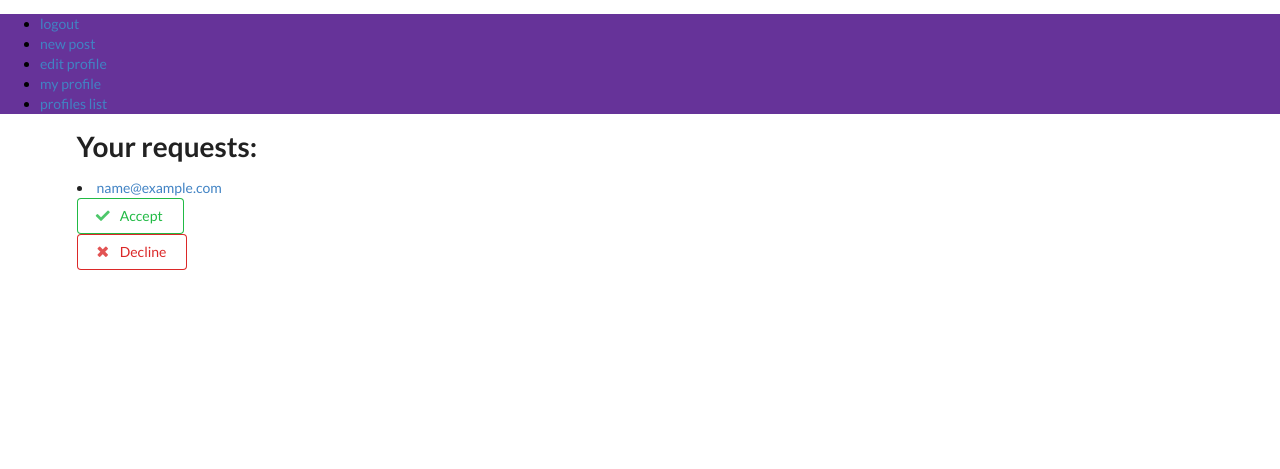
After one commit to elahe412/social_network_project, a Django app: page /posts/follow_requests/ in a window 1280 px wide. The commit adds this page. Shown: the top 469 px of the page. Run offline with Django 3.2, Linux system fonts and the light colour scheme; a user stored in the database is signed in; tables that the repository leaves empty hold one stand-in row (values such as "Sample post"); some libraries are stand-ins or nearby versions.

Commit message:
accept and decline view added

```diff
--- a/apps/post/urls.py
+++ b/apps/post/urls.py
@@ -1,7 +1,8 @@
 from django.urls import path
 from apps.post import views
 from apps.post.views import like_unlike_post, PostDeleteView, PostUpdateView, post_list_view
-from apps.profiles.views import followings_list, edit_my_profile_view, followers_list, ProfilesList
+from apps.profiles.views import followings_list, edit_my_profile_view, followers_list, ProfilesList, \
+    requests_received_view, accept_follow_request, decline_follow_request
 
 app_name='posts'
 
@@ -16,6 +17,9 @@ urlpatterns = [
     path('edit_myprofile/', edit_my_profile_view, name='my_profile_view'),
     path('followers_list/', followers_list, name='followers_list'),
     path('profiles_list/',ProfilesList.as_view(), name='profiles_list'),
+    path('follow_requests/', requests_received_view, name='follow_requests'),
+    path('<int:request_id>/accept_request/', accept_follow_request, name='accept_request'),
+    path('<int:request_id>/decline_request/', decline_follow_request, name='decline_request'),
 
 
 
--- a/apps/profiles/models.py
+++ b/apps/profiles/models.py
@@ -69,7 +69,7 @@ class Profile(AbstractBaseUser, PermissionsMixin):
     def get_all_authors_posts(self):
         return self.posts.all()
 
-# they should be deleted:
+    # they should be deleted:
 
     def get_likes_given_no(self):
         likes = self.like_set.all()
@@ -87,10 +87,18 @@ class Profile(AbstractBaseUser, PermissionsMixin):
         return total_liked
 
 
+class FollowRequestManager(models.Manager):
+    def requests_received(self, following):
+        qs = FollowRequest.objects.filter(following=following, status='send')
+        return qs
+
+
 class FollowRequest(models.Model):
     following = models.ForeignKey(Profile, on_delete=models.CASCADE, related_name="who_follows")
     follower = models.ForeignKey(Profile, on_delete=models.CASCADE, related_name="who_is_followed")
-    STATUS_CHOICES = (('send', 'send'), ('accepted', 'accepted'), ('rejected', 'rejected'))
+    STATUS_CHOICES = (('send', 'send'), ('accepted', 'accepted'))
     status = models.CharField(max_length=8, choices=STATUS_CHOICES)
     created = models.DateTimeField(auto_now=True)
     updated = models.DateTimeField(auto_now_add=True)
+
+    objects = FollowRequestManager()
--- /dev/null
+++ b/apps/profiles/templates/profiles/my_requests.html
@@ -0,0 +1,28 @@
+{% extends 'base.html' %}
+
+{% block title %} follow requests {% endblock title%}
+
+{% block content%}
+
+{% if is_empty %}
+    <h1>No requests</h1>
+{% endif %}
+{% for request in requests %}
+        <h1>Your requests:</h1>
+    <li><a href={{ request.follower.get_absolute_url }}>{{ request.follower.email }}</a></li>
+    <form action="{% url 'posts:accept_request' request.id %}" method="POST">
+    {% csrf_token %}
+    <button type="submit" class="ui positive basic button w-big mb-5">
+        <i class="check icon"></i>
+        Accept
+    </button>
+    </form>
+    <form action="{% url 'posts:decline_request' request.id %}" method="POST">
+    {% csrf_token %}
+    <button type="submit" class="ui negative basic button w-big mb-5">
+        <i class="close icon"></i>
+        Decline
+    </button>
+    </form>
+{% endfor %}
+{% endblock content %}
--- a/apps/profiles/urls.py
+++ b/apps/profiles/urls.py
@@ -1,7 +1,7 @@
 from django.urls import path
-from django.views.generic import TemplateView
 
-from apps.profiles.views import followings_list, ProfileDetail, edit_my_profile_view, followers_list,ProfilesList
+from apps.profiles.views import followings_list, ProfileDetail, edit_my_profile_view, followers_list, ProfilesList, \
+    requests_received_view, accept_follow_request, decline_follow_request
 
 app_name = 'profiles'
 
@@ -10,10 +10,10 @@ urlpatterns = [
     path('edit_myprofile/', edit_my_profile_view, name='my_profile_view'),
     path('followings_list/', followings_list, name='followings_list'),
     path('followers_list/', followers_list, name='followers_list'),
-    path('profiles_list/',ProfilesList.as_view(), name='profiles_list'),
-
-
-
+    path('profiles_list/', ProfilesList.as_view(), name='profiles_list'),
+    path('follow_requests/', requests_received_view, name='follow_requests'),
+    path('accept_request/', accept_follow_request, name='accept_request'),
+    path('decline_request/',  decline_follow_request, name='decline_request'),
 
     # path('edit_myprofile/', ProfileUpdateView.as_view(), name='my_profile_view'),
     # path('send_follow_request/', send_follow_request, 'send_request'),
--- a/apps/profiles/views.py
+++ b/apps/profiles/views.py
@@ -1,7 +1,7 @@
 from django.contrib.auth.decorators import login_required
 from django.core.paginator import Paginator, PageNotAnInteger, EmptyPage
 from django.http import HttpResponse
-from django.shortcuts import render
+from django.shortcuts import render, redirect
 from django.views.generic import DetailView, ListView
 
 from apps.profiles.forms import ProfileModelForm
@@ -55,11 +55,13 @@ class ProfileDetail(DetailView):
     #     context['len_posts'] = True if len(self.get_object().get_all_authors_posts()) > 0 else False
     #     return context
 
+
 class ProfilesList(ListView):
     model = Profile
     template_name = 'profiles/profiles_list.html'
     context_object_name = 'profiles_list'
     paginate_by = 3
+
 
 def followings_list(request):
     user = Profile.objects.get(email=request.user)
@@ -99,6 +101,23 @@ def followers_list(request):
     return render(request, 'profiles/followers_list.html', context)
 
 
+@login_required
+def requests_received_view(request):
+    profile = Profile.objects.get(email=request.user)
+    qs = FollowRequest.objects.requests_received(profile)
+    # results = list(map(lambda x: x.follower, qs))
+    is_empty = False
+    if len(qs) == 0:
+        is_empty = True
+
+    context = {
+        'requests': qs,
+        'is_empty': is_empty,
+    }
+
+    return render(request, 'profiles/my_requests.html', context)
+
+
 @login_required()
 def send_follow_request(request, user_id):
     follower = request.user
@@ -112,32 +131,25 @@ def send_follow_request(request, user_id):
         return HttpResponse("request was already sent")
 
 
-# @login_required()
-# def accept_follow_request(request, request_id):
-#     follow_request = FollowRequest.objects.get(id=request_id)
-#     if follow_request.following == request.user:
-#         follow_request.following.follower.add(follow_request.follower)
-#         follow_request.follower.following.add(follow_request.following)
-#         follow_request.status = 'accepted'
-#         follow_request.save()
-#         return HttpResponse('follow request accepted')
-#     else:
-#         follow_request.status = 'rejected'
-#         follow_request.save()
-#         return HttpResponse('request not accepted')
+@login_required()
+def accept_follow_request(request,request_id):
+    follow_request = FollowRequest.objects.get(id=request_id)
+    if request.method == "POST":
+        follow_request.following.follower.add(follow_request.follower)
+        follow_request.follower.following.add(follow_request.following)
+        follow_request.status = 'accepted'
+        follow_request.save()
+        return redirect('posts:follow_requests')
 
 
-# @login_required()
-# def decline_follow_request(request):
-#     if request.method=="POST":
-#         pk = request.POST.get('profile_pk')
-#         receiver = Profile.objects.get(user=request.user)
-#         sender = Profile.objects.get(pk=pk)
-#         rel = get_object_or_404(Relationship, sender=sender, receiver=receiver)
-#         rel.delete()
-#     return redirect('profiles:my-invites-view')
-#
-#
+@login_required()
+def decline_follow_request(request, request_id):
+    follow_request = FollowRequest.objects.get(id=request_id)
+    if request.method == "POST":
+        follow_request.delete()
+    return redirect('posts:follow_requests')
+
+
 # def reject_invatation(request):
 #     if request.method=="POST":
 #         pk = request.POST.get('profile_pk')
```
Also changed, not shown: apps/post/templates/post/post_detail.html (+4 -3 lines), apps/post/views.py (+2 -16 lines), apps/profiles/templates/profiles/follow_requests.html (deleted, +0 -12 lines).
